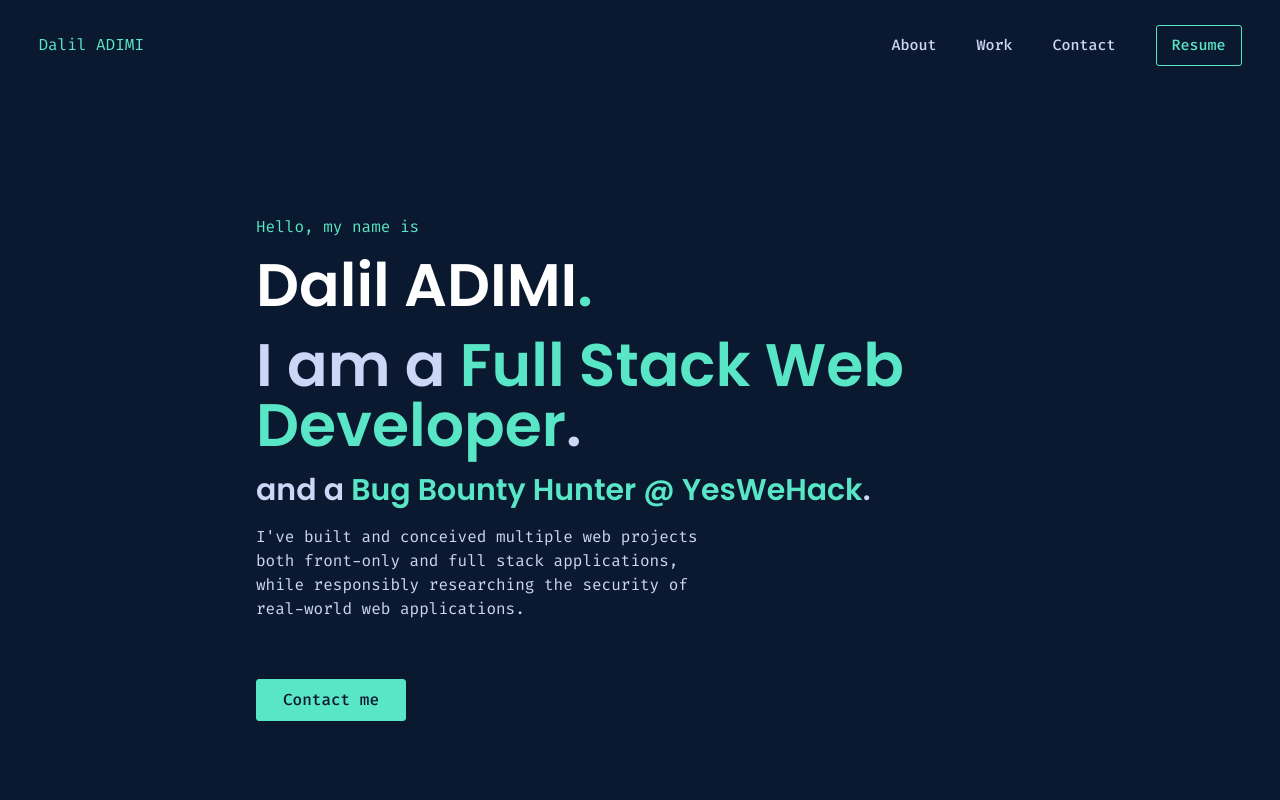
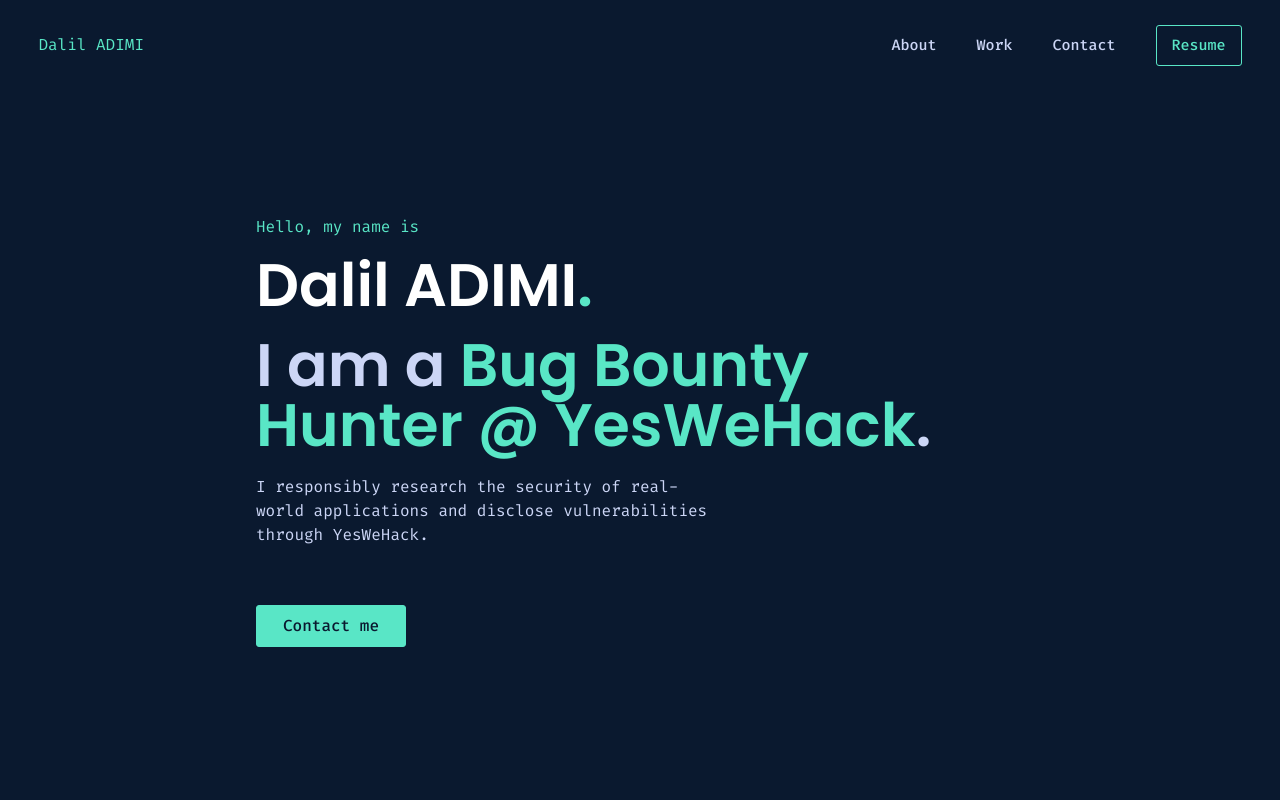
Before and after one commit to Azeroji/portfolio, a Next.js app: page / in a window 1280 px wide. Shown: the top 800 px of the page. Built offline with nearby package versions, Linux system fonts and the light colour scheme.

Commit message:
Focus portfolio on bug bounty hunting

```diff
--- a/components/HomePage/HomePage.tsx
+++ b/components/HomePage/HomePage.tsx
@@ -9,9 +9,8 @@ const HomePage = (props: Props) => {
       <div className='w-[85%] md:w-[60%] flex flex-col gap-y-[20px]'>
         <p className='text-TXT font-FiraCode leading-none'>Hello, my name is</p>
         <p className='text-white font-Poppins font-semibold text-[32px] md:text-[60px] leading-none'>Dalil ADIMI<span className='text-TXT'>.</span></p>
-        <p className='text-GRAY font-Poppins font-semibold text-[32px] md:text-[60px] leading-none'>I am a <span className='text-TXT'>Full Stack Web Developer</span>.</p>
-        <p className='text-GRAY font-Poppins font-semibold text-[22px] md:text-[30px] leading-none'>and a <span className='text-TXT'>Bug Bounty Hunter @ YesWeHack</span>.</p>
-        <p className='text-GRAY font-FiraCode w-[60%]'>I've built and conceived multiple web projects both front-only and full stack applications, while responsibly researching the security of real-world web applications.</p>
+        <p className='text-GRAY font-Poppins font-semibold text-[32px] md:text-[60px] leading-none'>I am a <span className='text-TXT'>Bug Bounty Hunter @ YesWeHack</span>.</p>
+        <p className='text-GRAY font-FiraCode w-[60%]'>I responsibly research the security of real-world applications and disclose vulnerabilities through YesWeHack.</p>
         <Link href="#Contact" className='text-center hover:text-TXT font-FiraCode border border-TXT px-[15px] py-[8px] hover:bg-BG bg-TXT text-BG rounded-[3px] w-[150px] font-medium mt-[5%]'>Contact me</Link>
       </div>
     </div>
```
